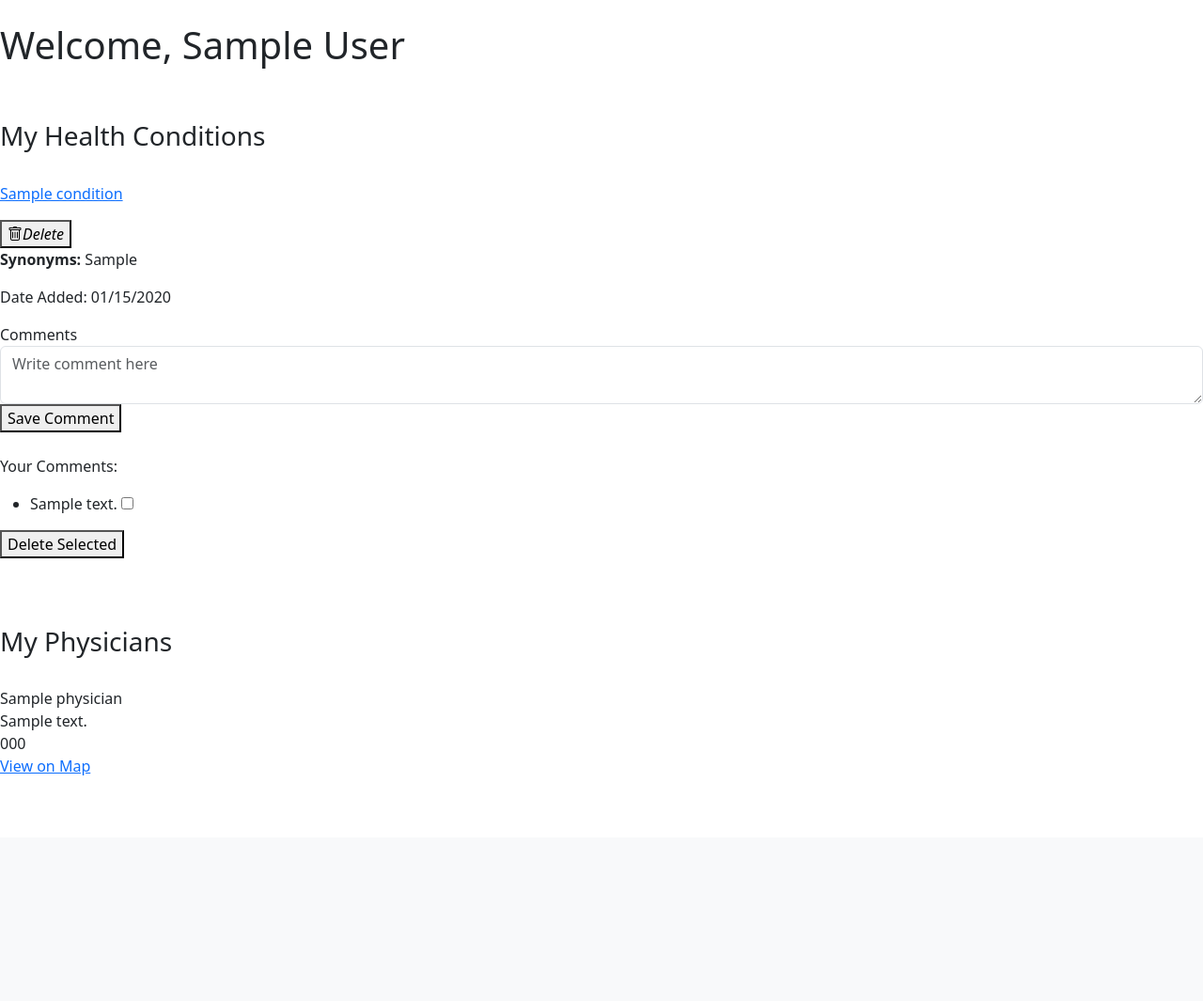
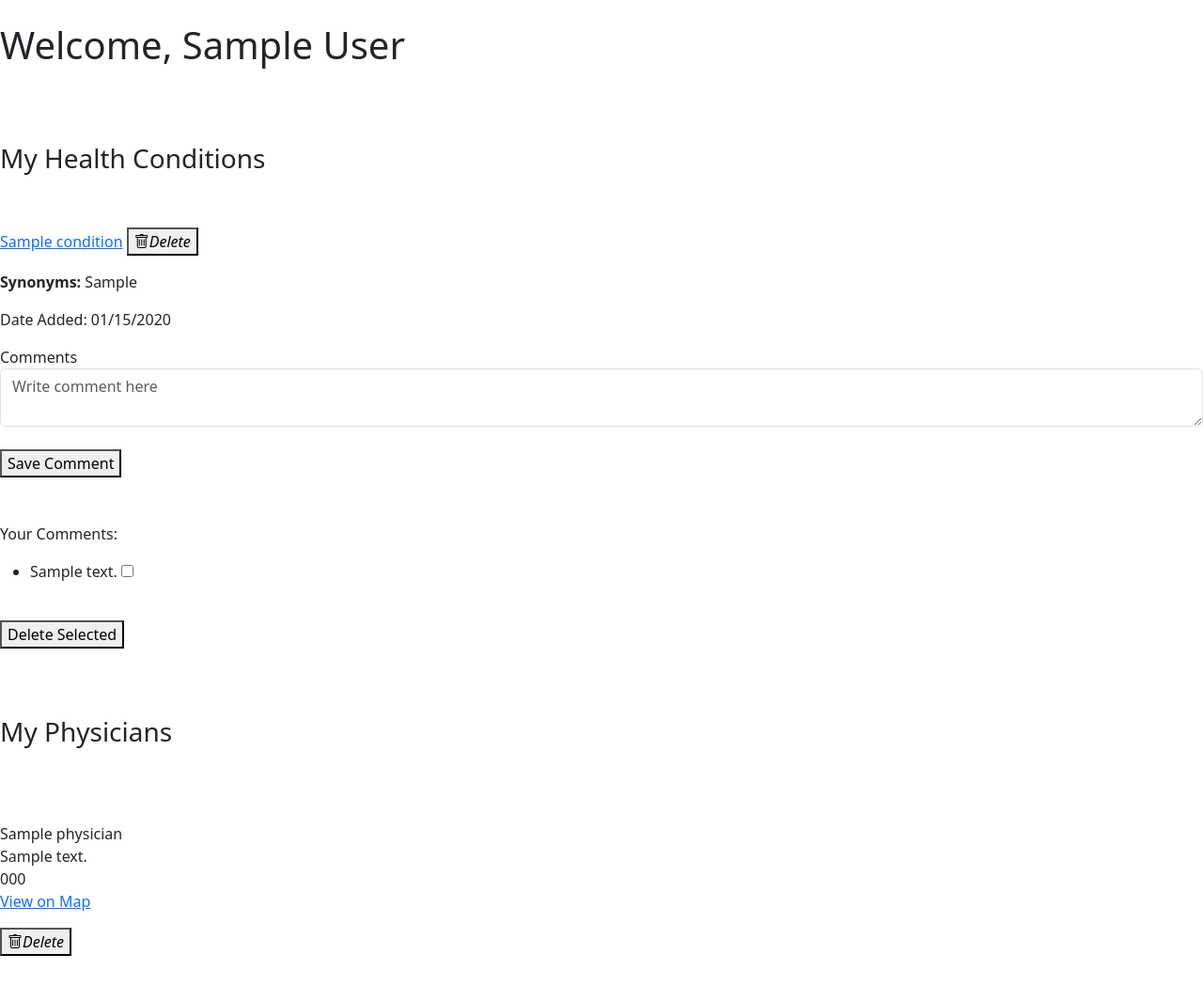
Before and after one commit to BWuthrich06/My_Health_Project, a Flask app: page /profile in a window 1280 px wide. Shown: the part 56-1121 px from the top of the page at 94% size. Before the commit the page ends 881 px from the top, so only its background shows below. Run offline with Flask 2, Linux system fonts and the light colour scheme; the visitor is signed in with stand-in values (Sample User, id 1); tables that the repository leaves empty hold one stand-in row (values such as "Sample post").

Commit message:
Delete physician button working

```diff
--- a/crud.py
+++ b/crud.py
@@ -189,3 +189,11 @@ def create_physician(place_id, name, address, phone, url, user_id):
     )
 
     return physician
+
+
+def delete_physician(physician_id):
+    """Delete user physician."""
+
+    physician = Physician.query.get(physician_id)
+
+    return physician
--- a/model.py
+++ b/model.py
@@ -29,7 +29,8 @@ class Physician(db.Model):
 
     __tablename__ = "physicians"
 
-    place_id = db.Column(db.String(150), primary_key=True)
+    physician_id = db.Column(db.Integer, primary_key=True, autoincrement=True,)
+    place_id = db.Column(db.String(150))
     name = db.Column(db.String(150), nullable=True)
     address = db.Column(db.String(300), nullable=True)
     phone = db.Column(db.String(15), nullable=True)
--- a/server.py
+++ b/server.py
@@ -485,6 +485,23 @@ def add_physician():
     return jsonify ({"message": "Condition has been successfully added."})
 
 
+@app.route('/delete_physician', methods=["POST"])
+def delete_physician():
+
+    physician_id = request.form.get("physician_id")
+    print(physician_id)
+
+    physician = crud.delete_physician(physician_id)
+    print(physician)
+
+    db.session.delete(physician)
+    db.session.commit()
+    flash("Physician deleted successfully.")
+
+    return redirect('/profile')
+
+
+
 
 
 
--- a/static/physicians.js
+++ b/static/physicians.js
@@ -14,6 +14,7 @@ let relDetails;
 
 //Listens for search button to find physician.
 const findPhysicianButton = document.querySelector("#search_result");
+if (findPhysicianButton) {
     findPhysicianButton.addEventListener('click', async (evt) => {
         evt.preventDefault();
 
@@ -104,7 +105,7 @@ findPhysicianButton.addEventListener('click', async (evt) => {
         }});
 
 
-
+}
 
 
 
--- a/templates/profile.html
+++ b/templates/profile.html
@@ -4,9 +4,9 @@
 {% block body %}
 <br>
   <h1>Welcome, {{ name }}</h1>
-  <br><br>
+  <br><br><br>
 
-  <h3>My Health Conditions</h3>
+  <h3>My Health Conditions</h3><br>
 
 <!--If user has saved conditions-->
 {% if all_user_conditions %}
@@ -16,10 +16,10 @@
   <br>
   <div class="saved_condition">
     <!--Condition title and url link-->
-    <p class="saved_condition_name"><a href ="{{ user_condition.condition.url }}">{{ user_condition.condition.title }}</a></p>
+    <p class="saved_condition_name"><a href ="{{ user_condition.condition.url }}">{{ user_condition.condition.title }}</a>
 
     <!--Delete condition button-->
-    <button class="delete-condition" id="{{ user_condition.favorite_id }}" title="Delete Condition"><i class="bi bi-trash" id="{{ user_condition.favorite_id}}">Delete</i></button>
+    <button class="delete-condition" id="{{ user_condition.favorite_id }}" title="Delete Condition"><i class="bi bi-trash" id="{{ user_condition.favorite_id}}">Delete</i></button></p>
 
     <!--Lists synonyms conditions-->
     <p class="saved_synonyms"><b>Synonyms:</b> {{ user_condition.condition.all_synonyms }}</p>
@@ -31,20 +31,23 @@
     <div class="form-floating">
       <form>
         <label for="floatingTextarea">Comments</label>
-        <textarea class="form-control" name="comments-box" placeholder="Write comment here" id="comments-box"></textarea>
+        <textarea class="form-control" name="comments-box" placeholder="Write comment here" id="comments-box"></textarea><br>
         <button class="comments-submit" id= "{{ user_condition.favorite_id }}">Save Comment</button>
 
+
         <!--Comments user entered will show up here as list-->
-        <p class="saved_comments"><br>Your Comments:</p>
+        <p class="saved_comments"><br><br>Your Comments:</p>
         {% if user_condition.comments %}
           <ul id="user_comments">
             {% for comment in user_condition.comments %}
                 <li> {{ comment.comment }}
                   <!--For each comment, checkbox to delete-->
                 <input type="checkbox" class="delete-comment" name="comment_ids[]" value="{{ comment.comment_id }}" id="{{ comment.comment_id }}"></li>
+
             {% endfor %}
           </ul>
           <!--Delete checkboxes checked of comments-->
+          <br>
           <button type="submit" id="{{ user_condition.comments }}" class="delete-selected">Delete Selected</button>
 
         {% endif %}
@@ -59,12 +62,15 @@
 
 <div id="physician_results">
 {% if saved_physicians %}
-  <h3>My Physicians</h3><br>
+  <h3>My Physicians</h3><br><br><br>
   {% for physician in saved_physicians %}
     <p>{{ physician.name }}<br>
     {{ physician.address }}<br>
     {{ physician.phone }}<br>
-    <a href="{{ physician.url }}">View on Map</a></p><br><br>
+    <a href="{{ physician.url }}">View on Map</a></p>
+    <form action="/delete_physician", method="POST">
+      <button type="submit" class="delete_physician" id="{{ physician.physician_id }}" name="physician_id" value="{{ physician.physician_id }}"><i class="bi bi-trash" id="{{ physician.physician_id }}">Delete</i></button>
+    </form><br><br>
   {% endfor %}
 
 {% else %}
```
Lines whose indentation alone changed are shown as unchanged.
